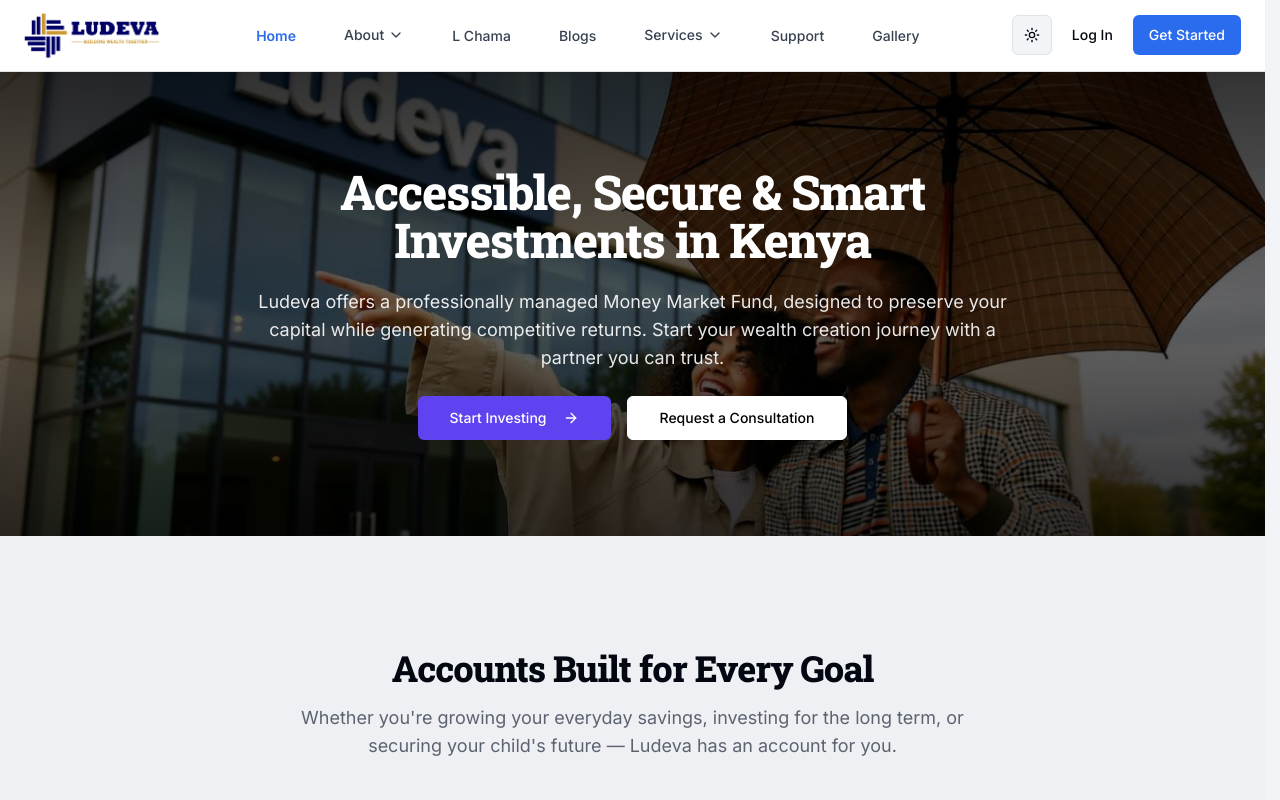
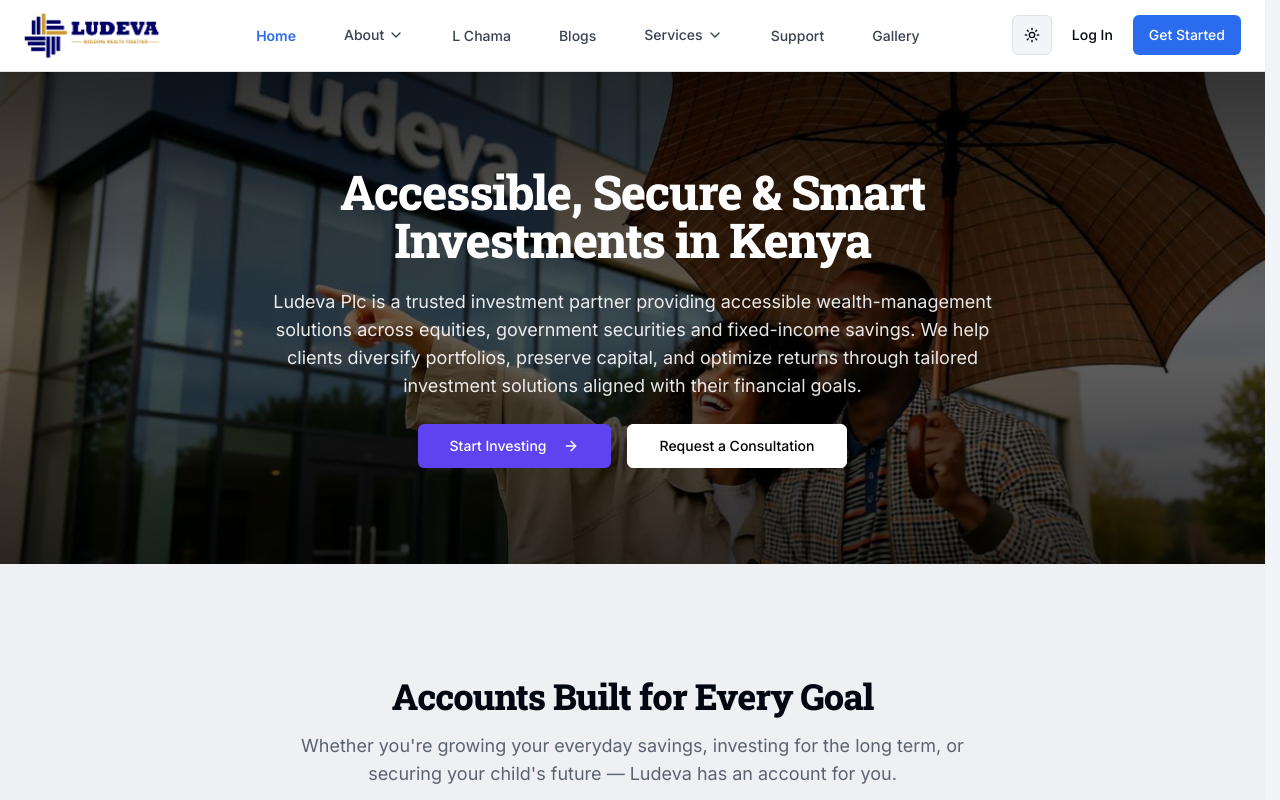
Before and after one commit to Koome-eric/ludeva, a Next.js app: page / in a window 1280 px wide. Built offline with nearby package versions, Linux system fonts and the light colour scheme.

Commit message:
add account type column

```diff
--- a/src/app/admin/investors/InvestorsTableClient.tsx
+++ b/src/app/admin/investors/InvestorsTableClient.tsx
@@ -18,6 +18,15 @@
 import { Search, Trash2, Loader2 } from "lucide-react";
 import { format } from "date-fns";
 import { deleteMember } from "@/app/api/admin/kyc-action/route";
+import {
+  Select,
+  SelectContent,
+  SelectItem,
+  SelectTrigger,
+  SelectValue,
+} from "@/components/ui/select";
+
+type AccountType = "INDIVIDUAL" | "TEAM";
 
 type Investor = {
   id: string;
@@ -27,6 +36,7 @@
   phone: string | null;
   nationalId: string | null;
   onboardingCompleted: boolean;
+  accountType: AccountType;
 };
 
 const getKycStatusVariant = (status: boolean): "success" | "warning" => (status ? "success" : "warning");
@@ -36,18 +46,20 @@
   const router = useRouter();
   const [investors, setInvestors] = useState(initialInvestors);
   const [search, setSearch] = useState("");
+  const [accountTypeFilter, setAccountTypeFilter] = useState<"ALL" | AccountType>("ALL");
   const [target, setTarget] = useState<Investor | null>(null);
   const [confirmText, setConfirmText] = useState("");
   const [isPending, startTransition] = useTransition();
 
   const filtered = investors.filter((inv) => {
     const q = search.toLowerCase();
-    return (
+    const matchesSearch =
       (inv.fullName?.toLowerCase().includes(q) ?? false) ||
       inv.email.toLowerCase().includes(q) ||
       (inv.phone?.toLowerCase().includes(q) ?? false) ||
-      (inv.nationalId?.toLowerCase().includes(q) ?? false)
-    );
+      (inv.nationalId?.toLowerCase().includes(q) ?? false);
+    const matchesAccountType = accountTypeFilter === "ALL" || inv.accountType === accountTypeFilter;
+    return matchesSearch && matchesAccountType;
   });
 
   const closeDialog = () => {
@@ -72,8 +84,9 @@
 
   return (
     <>
-      {/* Search */}
-      <div className="relative w-full sm:max-w-xs mb-4">
+      {/* Search & Filter */}
+      <div className="flex flex-col sm:flex-row gap-3 mb-4">
+        <div className="relative w-full sm:max-w-xs">
           <Search className="absolute left-3 top-2.5 h-4 w-4 text-muted-foreground" />
           <Input
             placeholder="Search name, email, phone, ID…"
@@ -81,6 +94,18 @@
             value={search}
             onChange={(e) => setSearch(e.target.value)}
           />
+        </div>
+
+        <Select value={accountTypeFilter} onValueChange={(v) => setAccountTypeFilter(v as "ALL" | AccountType)}>
+          <SelectTrigger className="w-full sm:w-[180px]">
+            <SelectValue placeholder="Account type" />
+          </SelectTrigger>
+          <SelectContent>
+            <SelectItem value="ALL">All account types</SelectItem>
+            <SelectItem value="INDIVIDUAL">Individual</SelectItem>
+            <SelectItem value="TEAM">Team</SelectItem>
+          </SelectContent>
+        </Select>
       </div>
 
       <div className="overflow-x-auto">
@@ -92,6 +117,7 @@
               <TableHead>Join Date</TableHead>
               <TableHead>Phone</TableHead>
               <TableHead>National ID</TableHead>
+              <TableHead className="text-center">Account Type</TableHead>
               <TableHead className="text-center">Onboarding Status</TableHead>
               <TableHead className="text-right">Actions</TableHead>
             </TableRow>
@@ -104,6 +130,11 @@
                 <TableCell className="whitespace-nowrap">{format(new Date(investor.createdAt), "dd MMM, yyyy")}</TableCell>
                 <TableCell>{investor.phone || "N/A"}</TableCell>
                 <TableCell>{investor.nationalId || "N/A"}</TableCell>
+                <TableCell className="text-center">
+                  <Badge variant={investor.accountType === "TEAM" ? "default" : "outline"}>
+                    {investor.accountType === "TEAM" ? "Team" : "Individual"}
+                  </Badge>
+                </TableCell>
                 <TableCell className="text-center">
                   <Badge variant={getKycStatusVariant(investor.onboardingCompleted)}>
                     {investor.onboardingCompleted ? "Completed" : "Pending"}
@@ -123,7 +154,7 @@
             ))}
             {filtered.length === 0 && (
               <TableRow>
-                <TableCell colSpan={7} className="text-center py-10 text-muted-foreground">
+                <TableCell colSpan={8} className="text-center py-10 text-muted-foreground">
                   {investors.length === 0 ? "No investors yet." : "No investors match that search."}
                 </TableCell>
               </TableRow>
--- a/src/app/admin/investors/page.tsx
+++ b/src/app/admin/investors/page.tsx
@@ -27,6 +27,7 @@
               phone: inv.phone,
               nationalId: inv.nationalId,
               onboardingCompleted: inv.onboardingCompleted,
+              accountType: inv.accountType,
             }))}
           />
         </CardContent>
--- a/src/components/HeroSection.tsx
+++ b/src/components/HeroSection.tsx
@@ -25,9 +25,11 @@
           </h1>
 
           <p className="text-base sm:text-lg text-white/90">
-            Ludeva offers a professionally managed Money Market Fund, designed
-            to preserve your capital while generating competitive returns.
-            Start your wealth creation journey with a partner you can trust.
+            Ludeva Plc is a trusted investment partner providing accessible
+            wealth-management solutions across equities, government
+            securities and fixed-income savings. We help clients diversify
+            portfolios, preserve capital, and optimize returns through
+            tailored investment solutions aligned with their financial goals.
           </p>
 
           <div className="flex flex-col sm:flex-row gap-3 sm:gap-4 justify-center mt-6">
```
Lines whose indentation alone changed are shown as unchanged.
